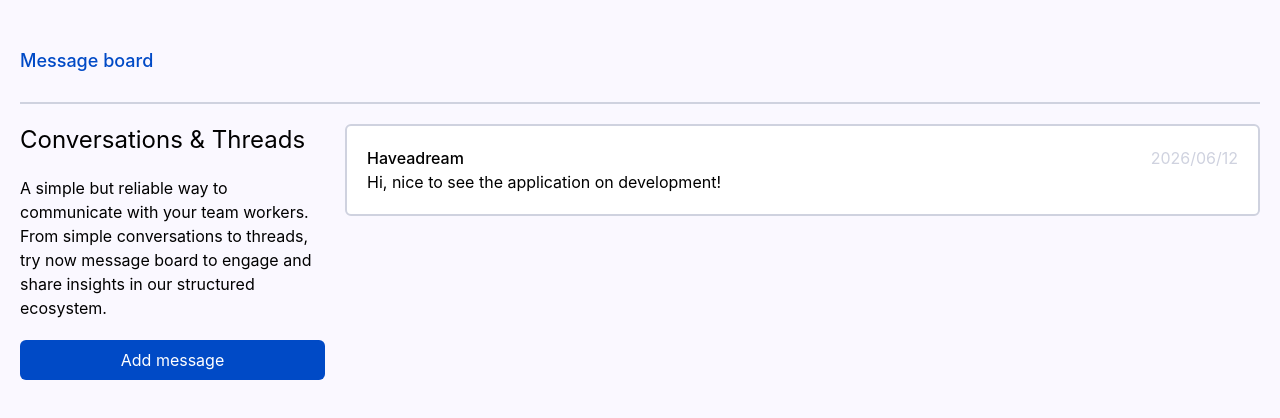
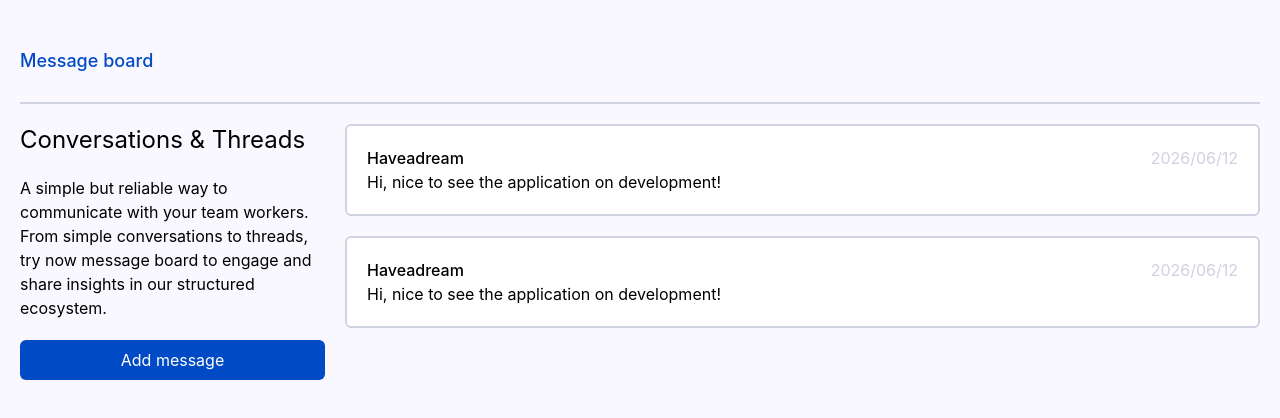
Before and after one commit to Haveadream1/message-board, a React (Vite) app in the folder client/: page / in a window 1280 px wide. Shown: the top 418 px of the page. Built offline with nearby package versions, Linux system fonts and the light colour scheme.

Commit message:
style: message container layout

```diff
--- a/client/src/containers/HomePage.tsx
+++ b/client/src/containers/HomePage.tsx
@@ -5,7 +5,8 @@ export default function HomePage() {
     return (
         <main className="pt-5 grid grid-cols-[1fr_3fr] gap-5">
             <Aside />
-            <div id="message-container">
+            <div id="message-container" className="flex flex-col gap-5">
+                <Message />
                 <Message />
             </div>
         </main>
```
